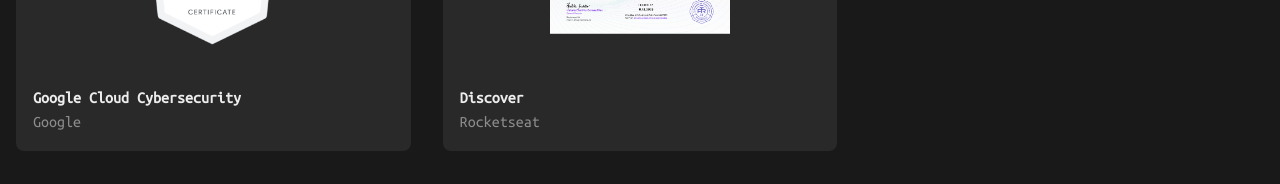
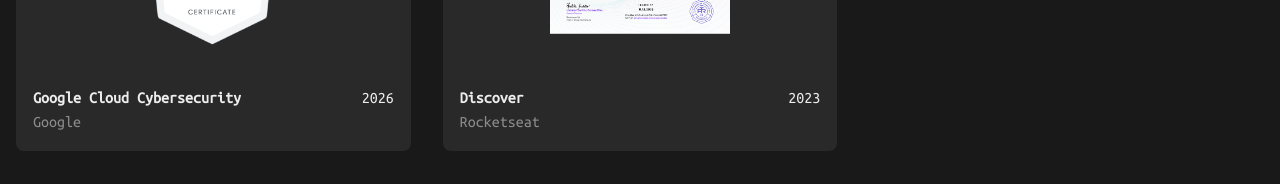
Before and after one commit to WitorDev/witortena, a Next.js app: page /certifications in a window 1280 px wide. Shown: the part 425-609 px from the top of the page. Built offline with nearby package versions, Linux system fonts and the light colour scheme; a web font is replaced by a local one.

Commit message:
updated certificate card

```diff
--- a/app/certifications/page.tsx
+++ b/app/certifications/page.tsx
@@ -53,13 +53,18 @@ export default function Certificates() {
                     className="object-contain"
                   />
                 </div>
-                <div className="pt-4">
-                  <h3 className="group-hover:text-secondary-accent font-bold">
-                    {certification.title}
-                  </h3>
-                  <p className="text-terciary-bg">
-                    {certification.organization}
-                  </p>
+                <div className="flex gap-2 pt-4 items-start justify-between">
+                  <div className="">
+                    <h3 className="group-hover:text-secondary-accent max-w-52 overflow-clip sm:max-w-[1000px] font-bold">
+                      {certification.title}
+                    </h3>
+                    <p className="text-terciary-bg">
+                      {certification.organization}
+                    </p>
+                  </div>
+                  <div>
+                    <p>{certification.year}</p>
+                  </div>
                 </div>
               </article>
             </a>
```
